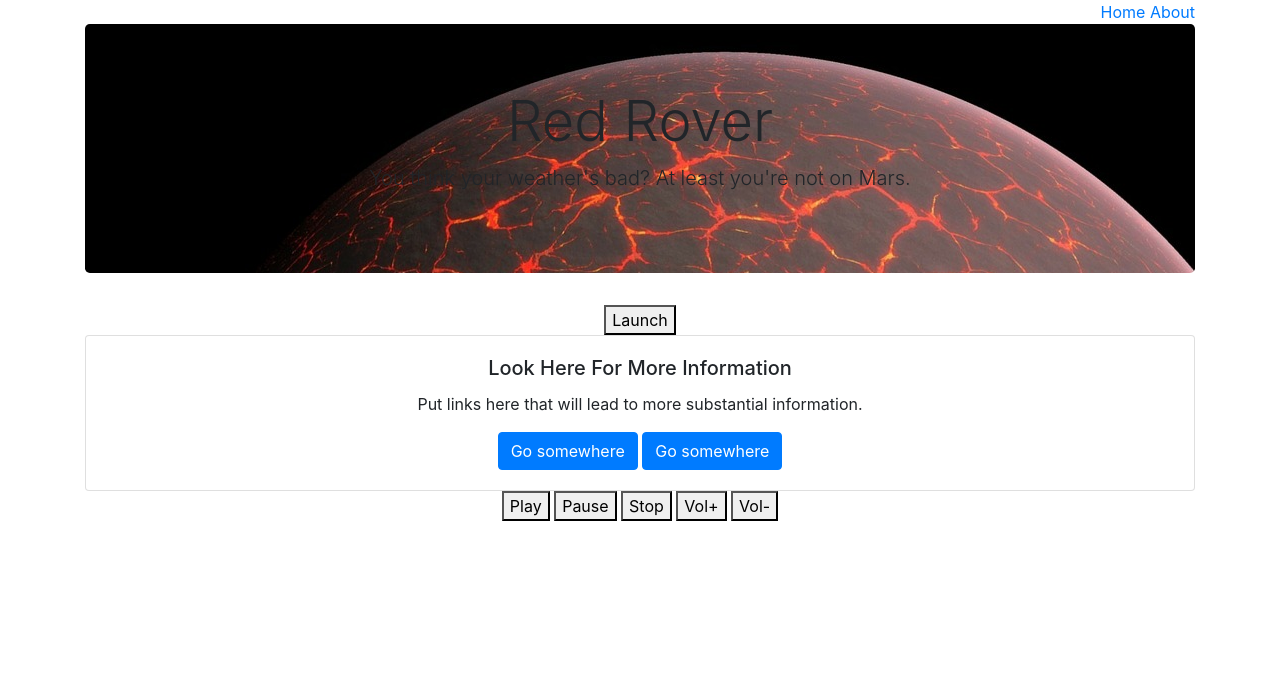
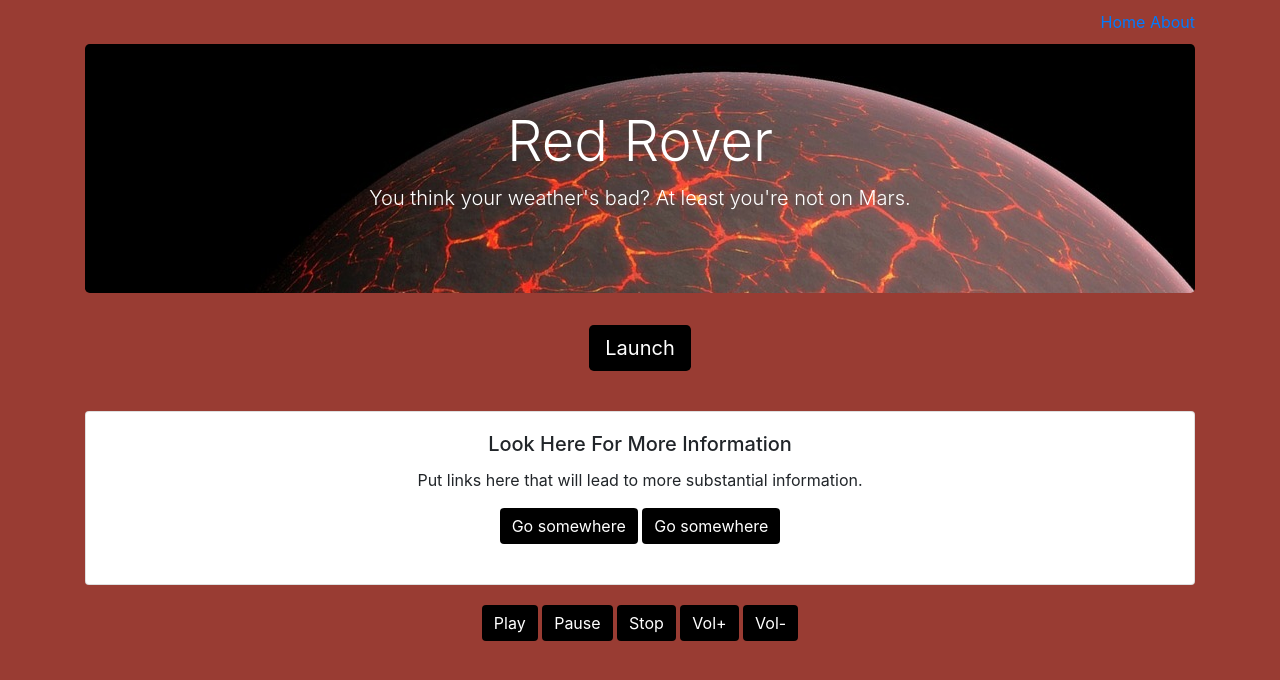
Before and after one commit to eawest2/Project1Application, a plain HTML site: page index.html in a window 1280 px wide. Drawn offline with nearby package versions, Linux system fonts and the light colour scheme.

Commit message:
some intial styling added

```diff
--- a/assets/css/style.css
+++ b/assets/css/style.css
@@ -1,6 +1,40 @@
 *{
+}
+
+body{
+  background-color: #993c33;
+}
+
+a{
+  text-decoration: none;
+}
+
+.header{
+  color: white;
+  margin-top: 10px;
+  margin-bottom: 10px;
 }
 
 .jumbotron {
   background-image:url("../images/planet.jpg");
+  color: white;
 }
+
+.btn{
+  margin-bottom: 20px;
+  background-color: black;
+  color: white;
+  border: none;
+}
+
+.btn:hover{
+  background-color: dimgray;
+}
+
+#main-content{
+  margin-bottom: 20px;
+}
+
+#more-info{
+  margin-bottom: 20px;
+}
--- a/index.html
+++ b/index.html
@@ -24,7 +24,7 @@
                 <p class="lead">You think your weather's bad? At least you're not on Mars.</p>
             </div>
             <div id="main-content">
-                <button id="launch">Launch</button>
+                <button class="btn btn-primary btn-lg" id="launch">Launch</button>
                 <div id="local-weather"></div>
                 <div id="mars-weather"></div>
                 <div id="weather-comparison"></div>
@@ -40,11 +40,11 @@
                 </div>
             </div>
             <div id="howler-buttons">
-                <button id='howler-play'>Play</button>
-                <button id='howler-pause'>Pause</button>
-                <button id='howler-stop'>Stop</button>
-                <button id='howler-volup'>Vol+</button>
-                <button id='howler-voldown'>Vol-</button>
+                <button class="btn btn-default" id='howler-play'>Play</button>
+                <button class="btn btn-default" id='howler-pause'>Pause</button>
+                <button class="btn btn-default" id='howler-stop'>Stop</button>
+                <button class="btn btn-default" id='howler-volup'>Vol+</button>
+                <button class="btn btn-default" id='howler-voldown'>Vol-</button>
             </div>
         </div>
     </body>
```
Also changed, not shown: about.html (+3 -1 lines).
